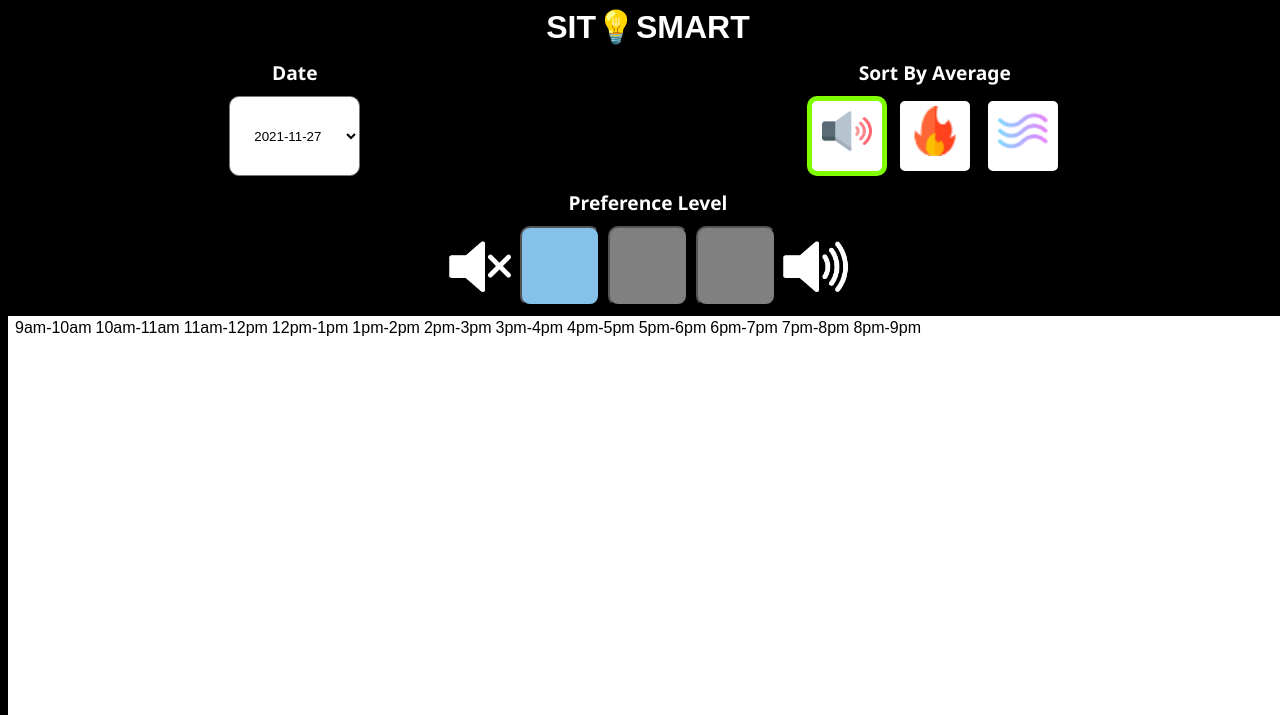
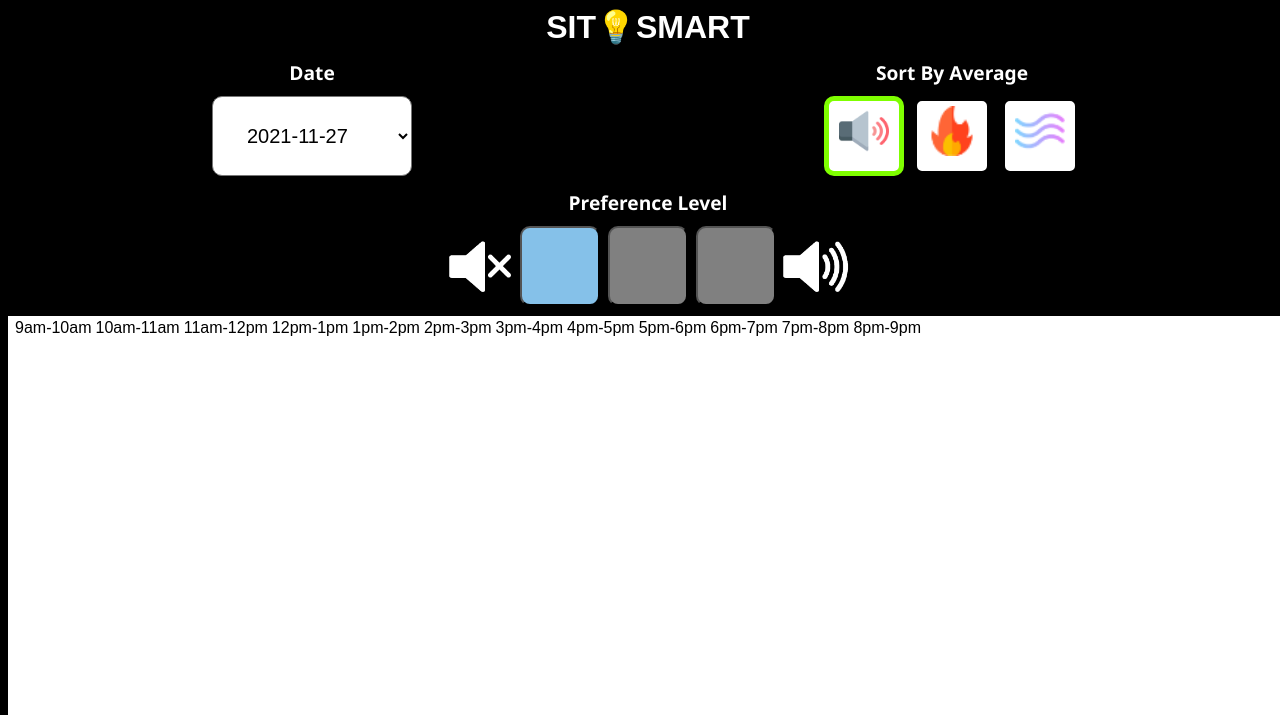
Before and after one commit to Denniswillie/SitSmart, a Flask app: page /booking/ in a window 1280 px wide. Shown: the top 715 px of the page. Run offline with Flask 2, Linux system fonts and the light colour scheme; data that the repository does not hold is empty; some libraries are stand-ins or nearby versions.

Commit message:
Updated dropdown menu to match UI sizing
Updated the dropdown menu CSS so that the size of the dropdown menu and
its text better matched the surrounding UI elements.

```diff
--- a/static/css/booking_styles.css
+++ b/static/css/booking_styles.css
@@ -372,6 +372,8 @@ select{
   color: black;
   border-radius: 10px;
   height: 80px;
+  width: 200px;
+  font-size: 20px;
 }
 
 .cell{
```
